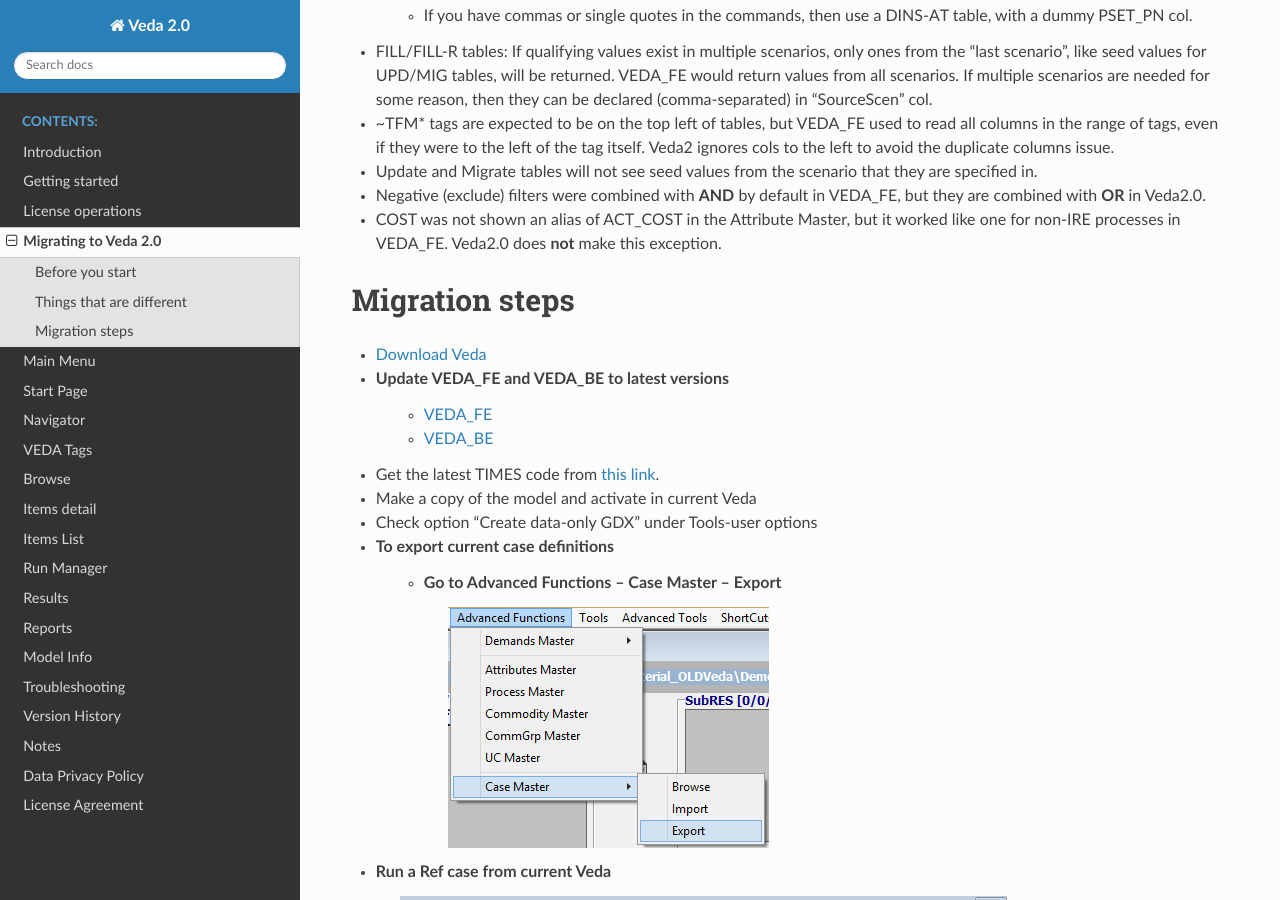
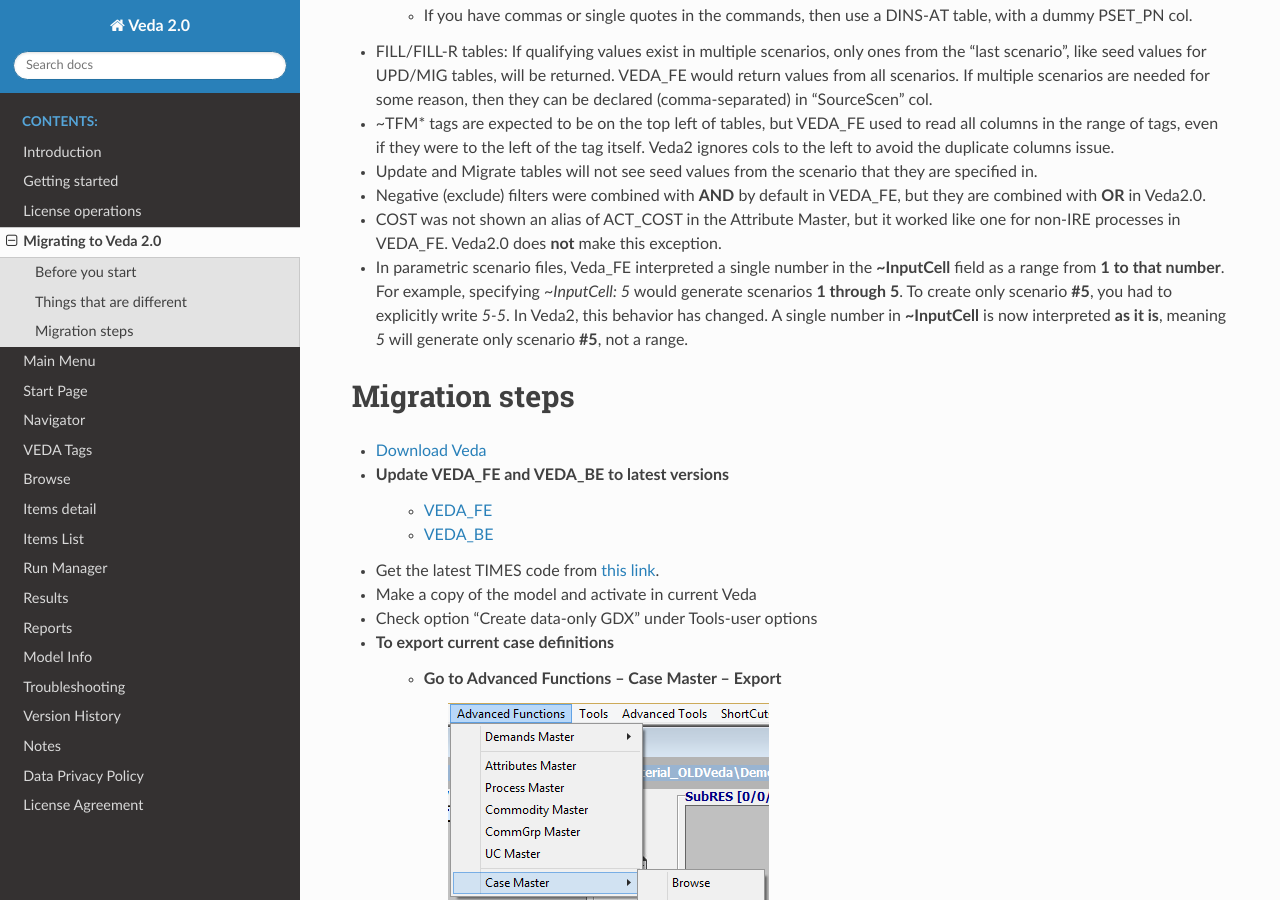
Before and after one commit to kanors-emr/Veda-documentation, a Sphinx documentation site: the page built from docs/source/pages/Migration.rst, in a window 1280 px wide and 900 px high, scrolled down 2571 px. Built offline with Sphinx 7.4.7 and the Read the Docs theme 3.1.0, drawn with Linux system fonts in a browser that asks for light colours.

Commit message:
things that are different - parscen input cell

```diff
--- a/docs/source/pages/Migration.rst
+++ b/docs/source/pages/Migration.rst
@@ -64,7 +64,7 @@
 • Update and Migrate tables will not see seed values from the scenario that they are specified in.
 • Negative (exclude) filters were combined with **AND** by default in VEDA_FE, but they are combined with **OR** in Veda2.0.
 • COST was not shown an alias of ACT_COST in the Attribute Master, but it worked like one for non-IRE processes in VEDA_FE. Veda2.0 does **not** make this exception.
-
+• In parametric scenario files, Veda_FE interpreted a single number in the **~InputCell** field as a range from **1 to that number**. For example, specifying `~InputCell: 5` would generate scenarios **1 through 5**. To create only scenario **#5**, you had to explicitly write `5-5`. In Veda2, this behavior has changed. A single number in **~InputCell** is now interpreted **as it is**, meaning `5` will generate only scenario **#5**, not a range.
 
 Migration steps
 ================
```
